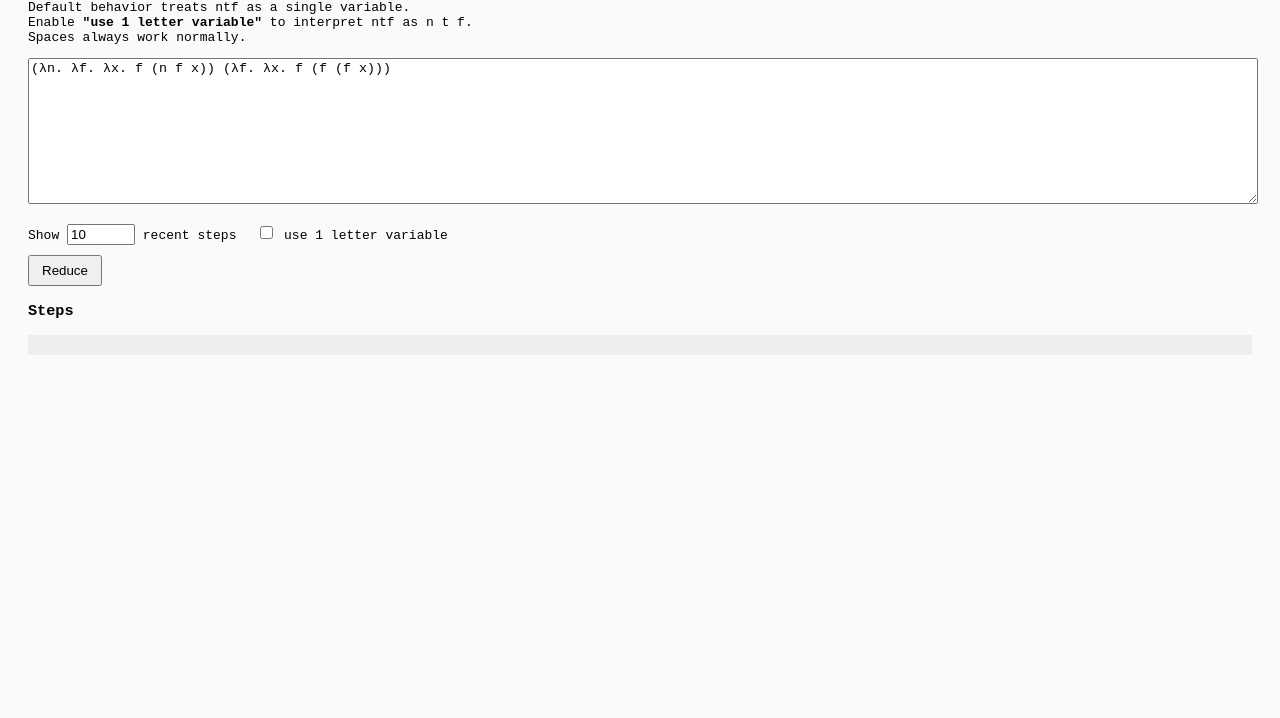
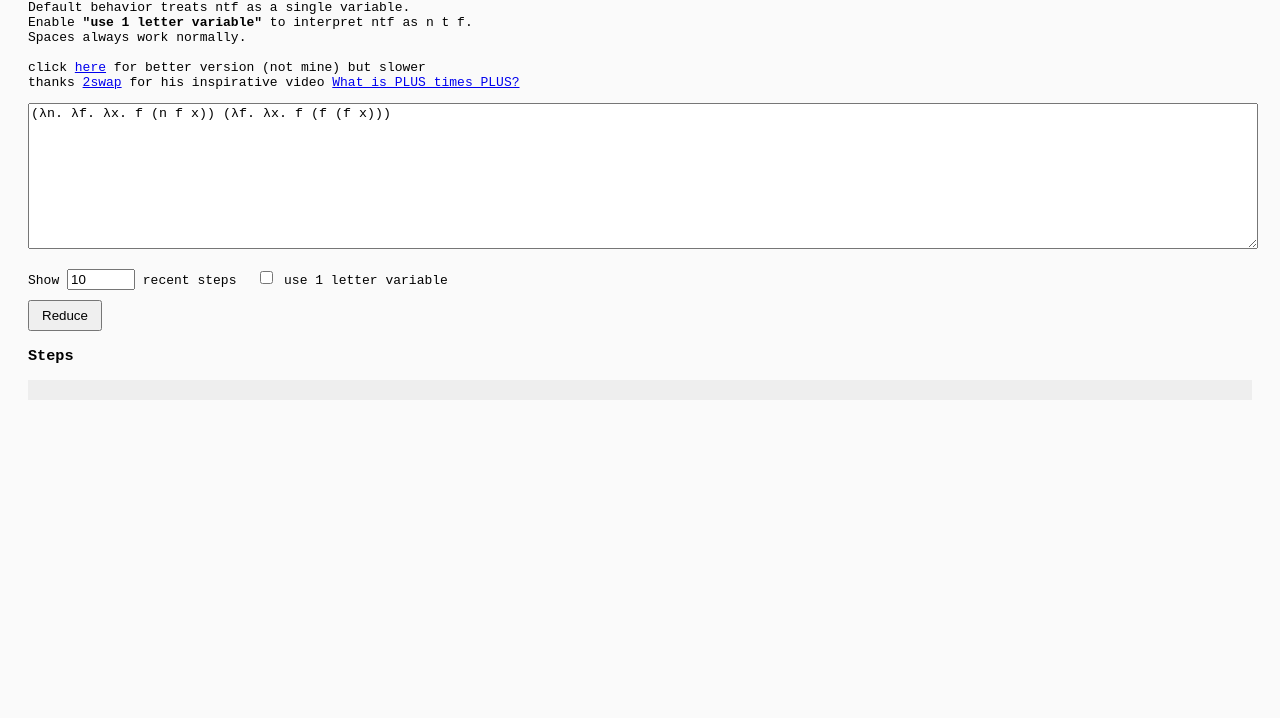
Before and after one commit to RNGDelak/lambda-analysis, a plain HTML site: page index.html in a window 1280 px wide. Shown: the part 82-800 px from the top of the page. Drawn offline with Linux system fonts and the light colour scheme.

Commit message:
Update index.html

```diff
--- a/index.html
+++ b/index.html
@@ -18,7 +18,9 @@
 <p>
   Default behavior treats <code>ntf</code> as a single variable. <br>
   Enable <b>"use 1 letter variable"</b> to interpret <code>ntf</code> as <code>n t f</code>. <br>
-  Spaces always work normally.
+  Spaces always work normally.<br><br>
+  click <a href="https://cruzgodar.com/applets/lambda-calculus" target="_blank">here</a> for better version (not mine) but slower <br>
+  thanks <a href="https://www.youtube.com/@twoswap" target="_blank">2swap</a> for his inspirative video <a href="https://www.youtube.com/watch?v=RcVA8Nj6HEo" target="_blank">What is PLUS times PLUS?</a>
 </p>
 
 <textarea id="input">(λn. λf. λx. f (n f x)) (λf. λx. f (f (f x)))</textarea>
```
